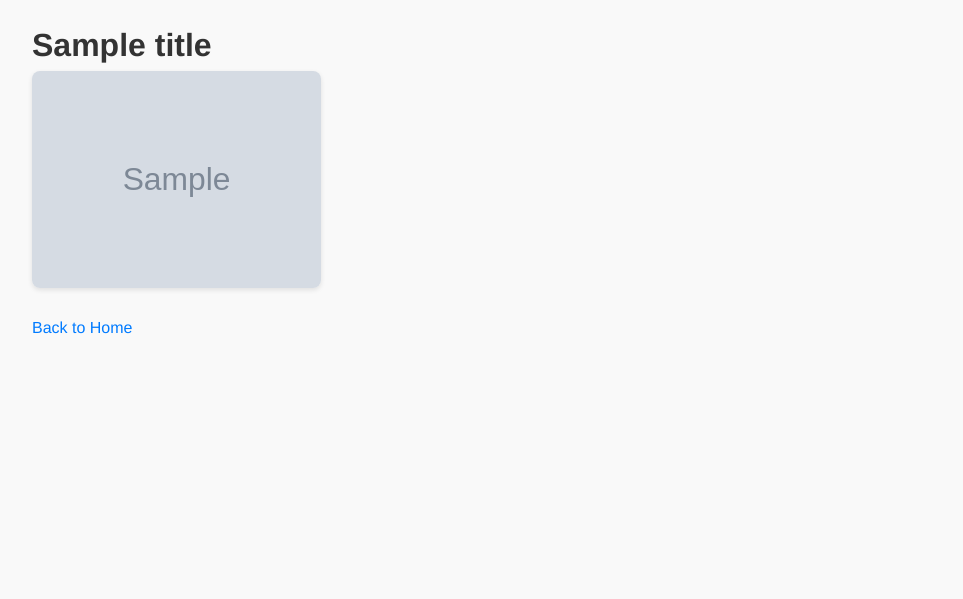
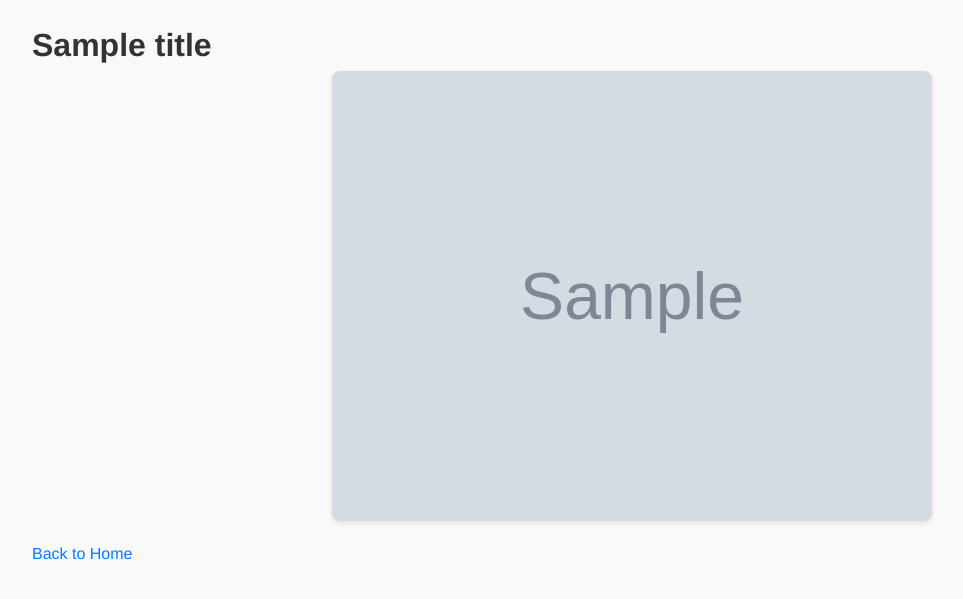
Before and after one commit to Sonniferi/transimg, a Flask app: template templates/images.html in a window 1280 px wide. Shown: the top 599 px of the page, without its empty margins (8-971 px from the left). Run offline with Flask 3, Linux system fonts and the light colour scheme; the template is opened without the code that fills it: most values are stand-ins (such as "Sample title", 1, 10 or a date in 2020); grey boxes marked "Sample" are stand-in pictures.

Commit message:
修改合适的图片展示方式

```diff
--- a/static/styles.css
+++ b/static/styles.css
@@ -129,19 +129,21 @@ a:hover {
     color: #0056b3;
 }
 
-.image-grid {
-    column-count: 4;
-    column-gap: 15px;
+.image-list {
+    display: flex;
+    flex-direction: column;
+    gap: 20px;
 }
 
 .image-item {
-    break-inside: avoid;
-    margin-bottom: 15px;
+    display: flex;
+    justify-content: center;
 }
 
 .image-item img {
     width: 100%;
-    height: auto;
+    max-width: 600px; /* 固定宽度 */
+    height: auto; /* 高度根据比例调整 */
     border-radius: 8px;
     box-shadow: 0 2px 5px rgba(0, 0, 0, 0.1);
     transition: box-shadow 0.3s ease;
--- a/templates/images.html
+++ b/templates/images.html
@@ -9,7 +9,7 @@
 <body>
     <div class="container">
         <h1>{{ title }}</h1>
-        <div class="image-grid">
+        <div class="image-list">
             {% for image in images %}
                 <div class="image-item">
                     <img src="{{ image }}" alt="{{ title }}">
```
